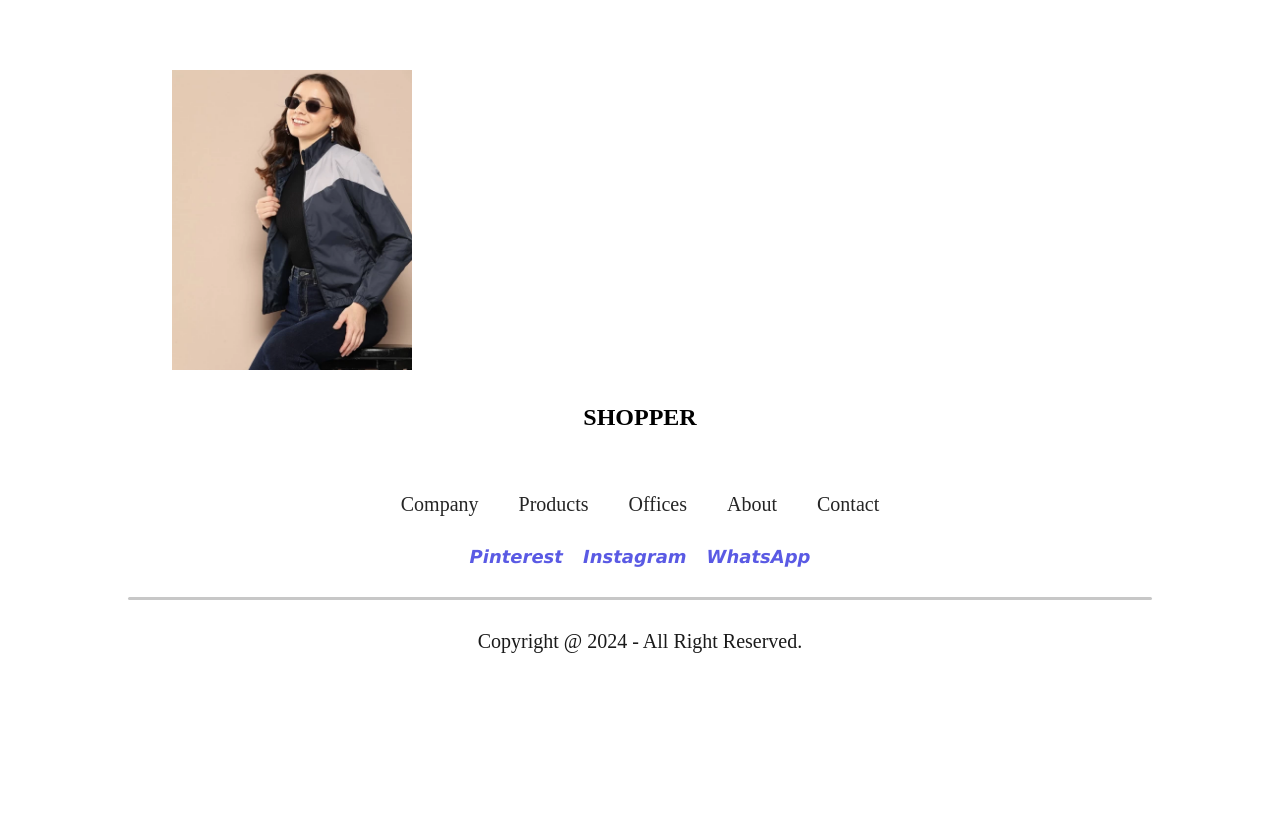
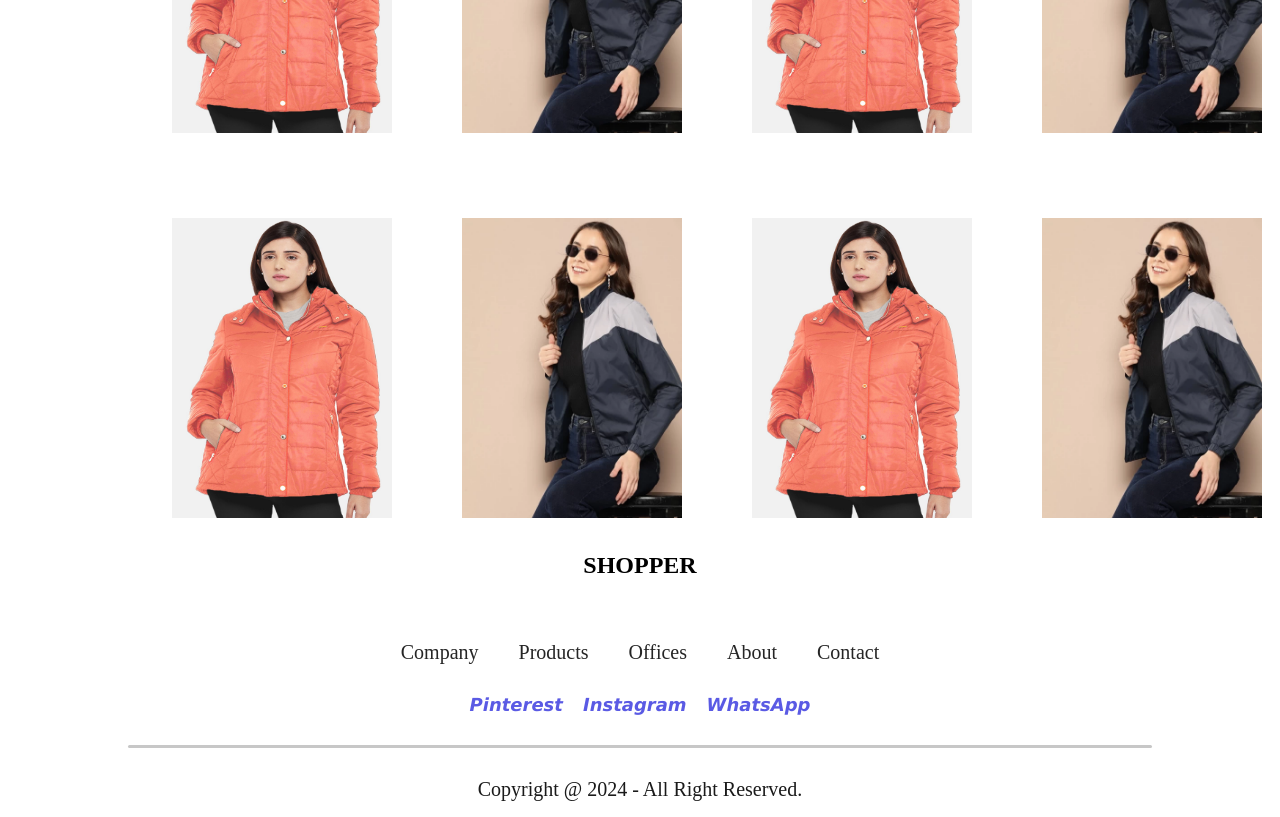
Before and after one commit to Nishakhawas/Clothing-store-Ecommerce-Site-, a React (Create React App) app: page /womens in a window 1280 px wide. Shown: the part 900-1717 px from the top of the page. Before the commit the page ends 1583 px from the top, so only its background shows below. Built offline with nearby package versions, Linux system fonts and the light colour scheme.

Commit message:
cart added

```diff
--- a/src/pages/CSS/shopwomen.css
+++ b/src/pages/CSS/shopwomen.css
@@ -1,22 +1,33 @@
 .women img{
     margin-left: 55%;
    margin-top:-8%;
-  /* height:90%; */
+
   width: 18%;
 
 }
 
-.explore2 img{
+.explore3 img{
   height: 300px;
-  width: 240px;
+  width: 220px;
  padding-left: 70px;
-margin-top: 15%;
+margin-top:20%;
 
 
 }
 .category2{
   display: flex;
  margin-left: 8%;
+ /* margin-top: 10%; */
 
 
 }
+
+.explore4 img{
+  height: 300px;
+  width: 220px;
+ padding-left: 70px;
+ margin-top: 7%;
+
+
+
+}
--- a/src/pages/ShopWomen.jsx
+++ b/src/pages/ShopWomen.jsx
@@ -14,18 +14,26 @@ export default function ShopWomen() {
       <button >Explore now</button>
       </div>
       <div className='women'>
-        <img  src={women3} alt="" />
+        <img  src={women2} alt="" />
         </div>
     </div>
     <div className='category2'>
-    <div className='explore2'>
+    <div className='explore3'>
   <img src={women1} alt="" />
   <img src={women2} alt="" />
+  <img src={women1} alt="" />
   <img src={women2} alt="" />
+  <div className='explore4'>
+  <img src={women1} alt="" />
+  <img src={women2} alt="" />
+  <img src={women1} alt="" />
   <img src={women2} alt="" />
 
+   </div>
   </div>
   </div>
+
+
   </>
   )
 
```
